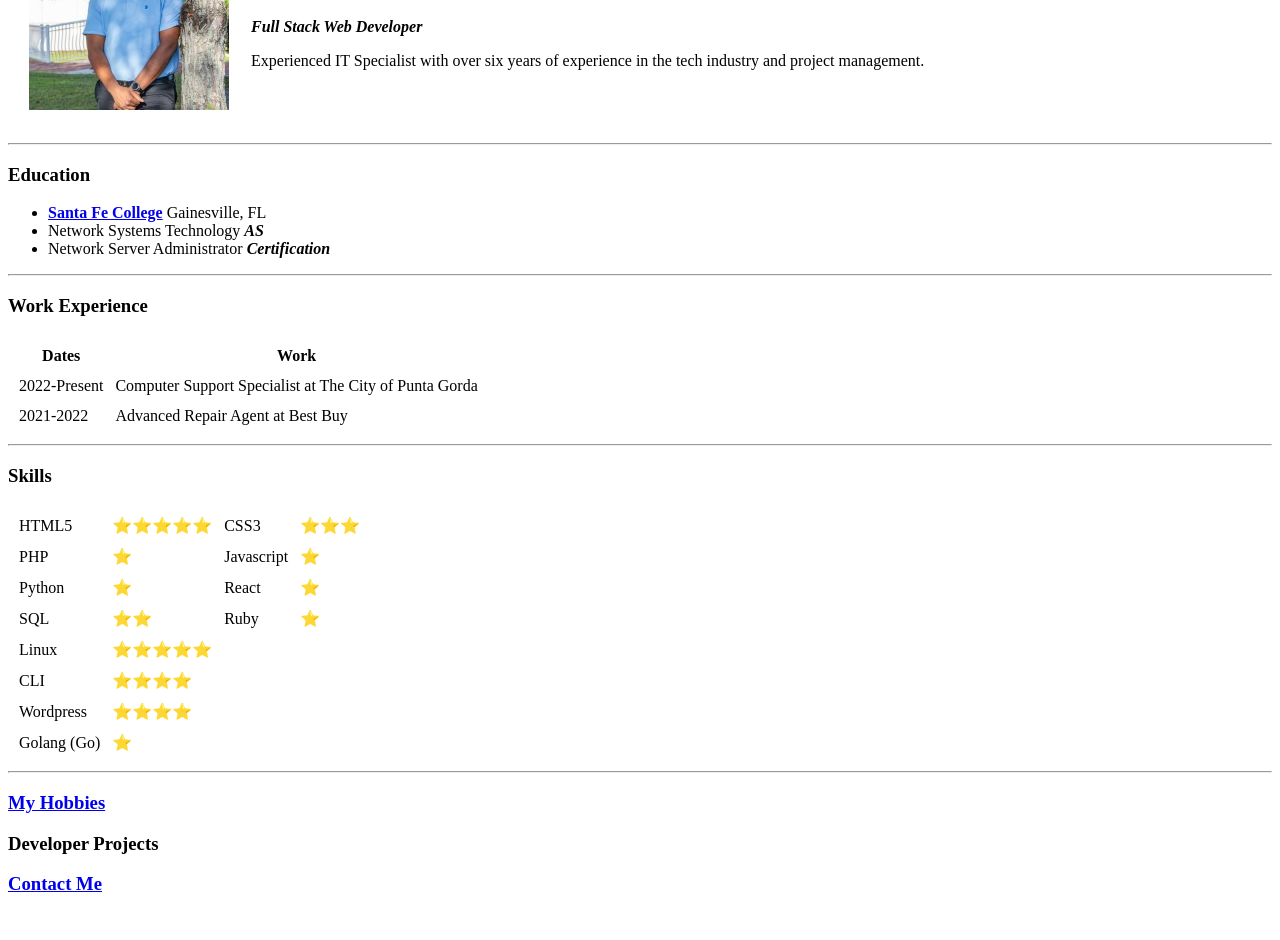
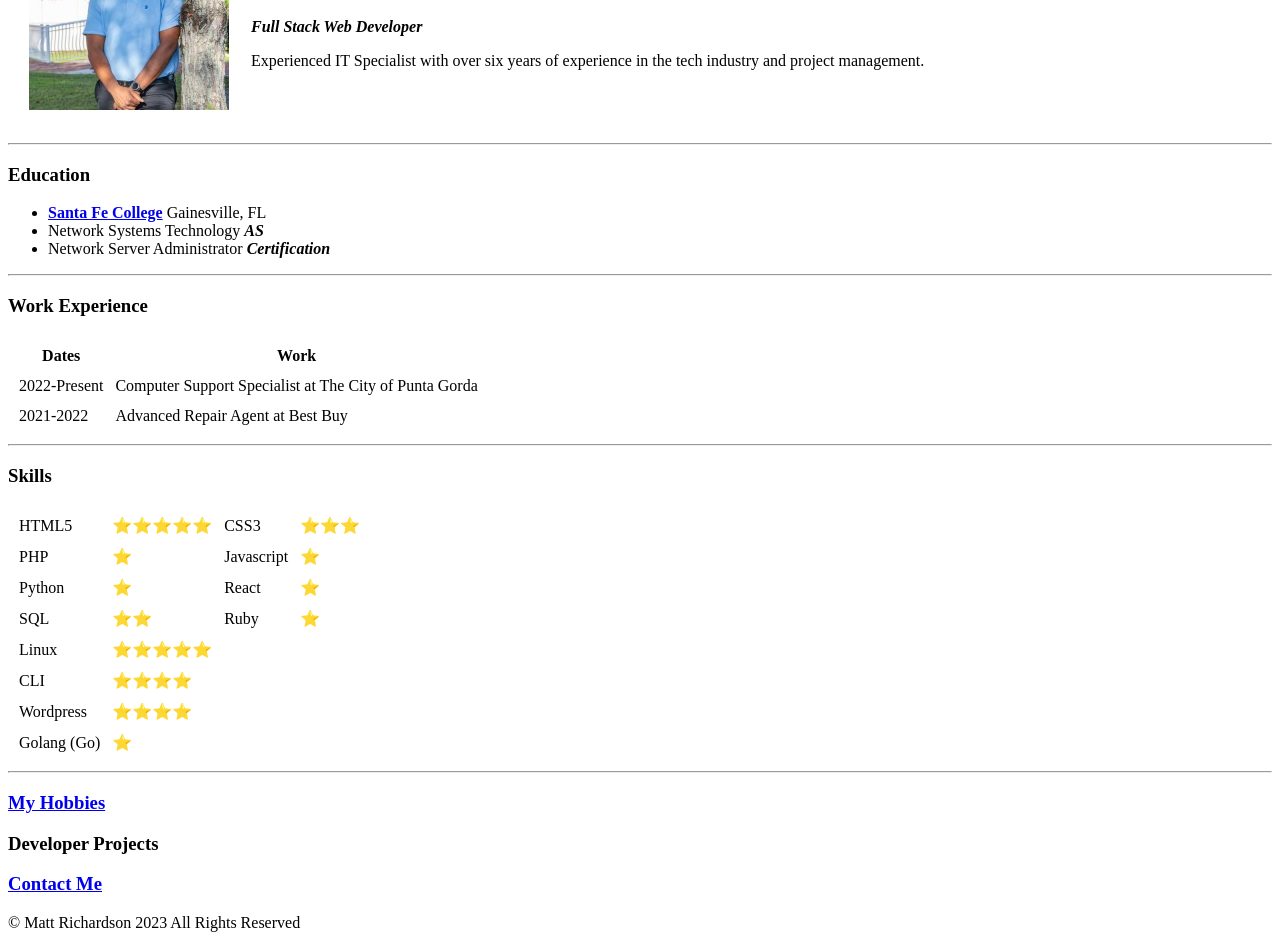
Before and after one commit to MagiickDev/cv, a plain HTML site: page index.html in a window 1280 px wide. Shown: the part 119-1059 px from the top of the page. Before the commit the page ends 1033 px from the top, so only its background shows below. Drawn offline with Linux system fonts and the light colour scheme.

Commit message:
Update index.html

```diff
--- a/index.html
+++ b/index.html
@@ -92,5 +92,6 @@
         <h3><a href="hobbies.html">My Hobbies</a></h3>
         <h3>Developer Projects</h3>
         <h3><a href="contactme.html">Contact Me</a></h3>
+        <footer>© Matt Richardson 2023 All Rights Reserved</footer>
     </body>
 </html>
```
